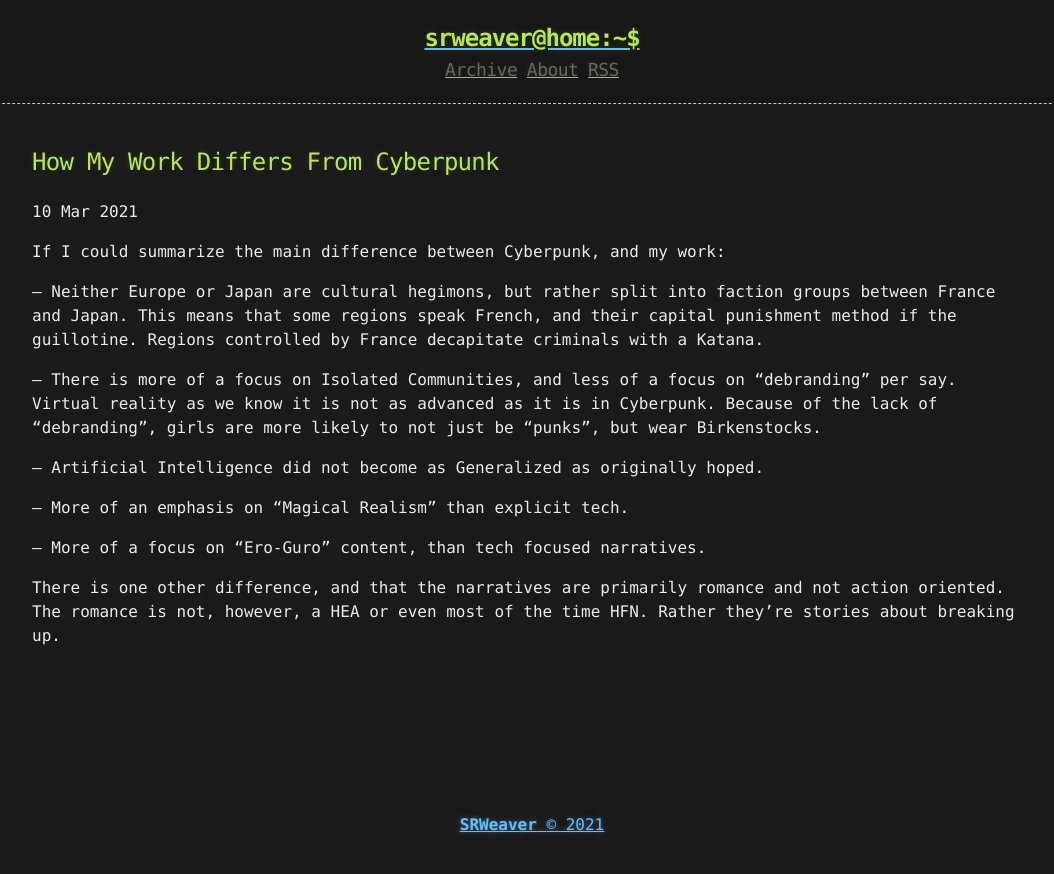
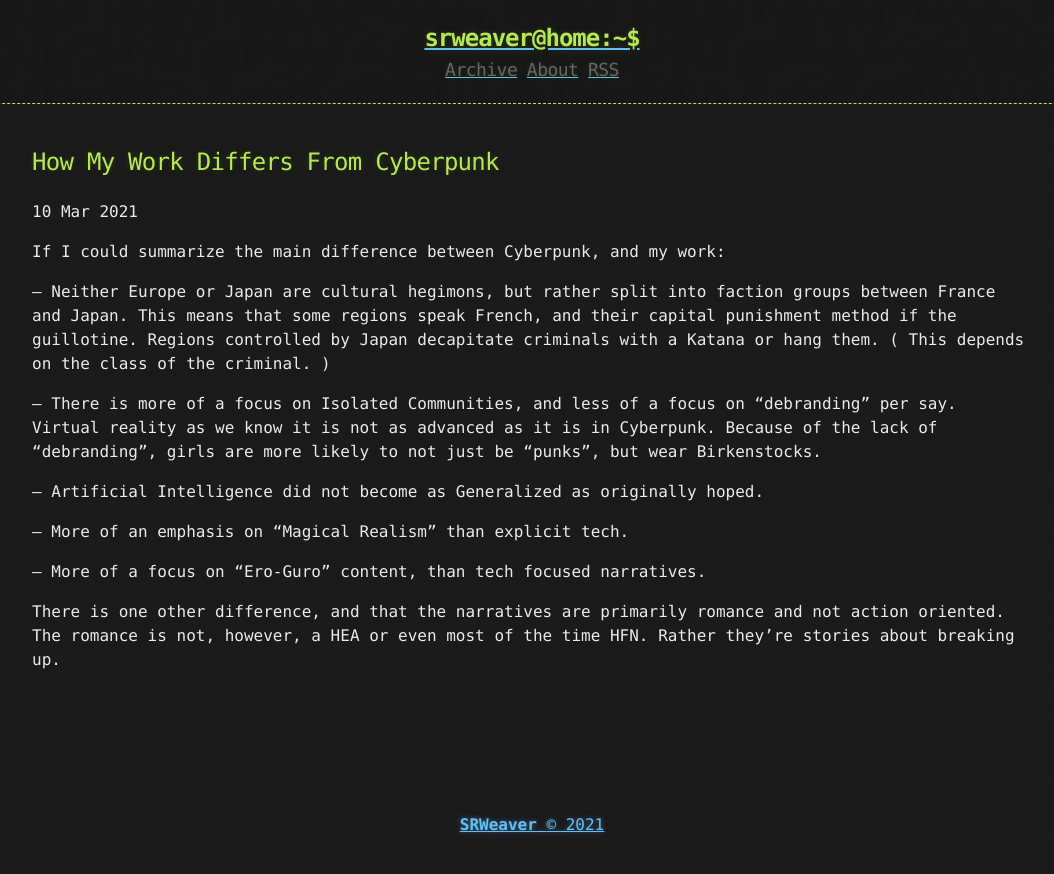
Before and after one commit to LWFlouisa/Blog, a Jekyll site: the page built from _posts/2021-03-10-howmyworkdiffersfromcyberpunk.md, in a window 1280 px wide. Shown: the top 874 px of the page, without its empty margins (108-1162 px from the left). Built offline with Jekyll 4.4.1, drawn with Linux system fonts in a browser that asks for light colours.

Commit message:
Update 2021-03-10-howmyworkdiffersfromcyberpunk.md

```diff
--- a/_posts/2021-03-10-howmyworkdiffersfromcyberpunk.md
+++ b/_posts/2021-03-10-howmyworkdiffersfromcyberpunk.md
@@ -4,7 +4,7 @@ published: true
 ---
 If I could summarize the main difference between Cyberpunk, and my work:
 
--- Neither Europe or Japan are cultural hegimons, but rather split into faction groups between France and Japan. This means that some regions speak French, and their capital punishment method if the guillotine. Regions controlled by France decapitate criminals with a Katana.
+-- Neither Europe or Japan are cultural hegimons, but rather split into faction groups between France and Japan. This means that some regions speak French, and their capital punishment method if the guillotine. Regions controlled by Japan decapitate criminals with a Katana or hang them. ( This depends on the class of the criminal. )
 
 -- There is more of a focus on Isolated Communities, and less of a focus on "debranding" per say. Virtual reality as we know it is not as advanced as it is in Cyberpunk. Because of the lack of "debranding", girls are more likely to not just be "punks", but wear Birkenstocks.
 
```
